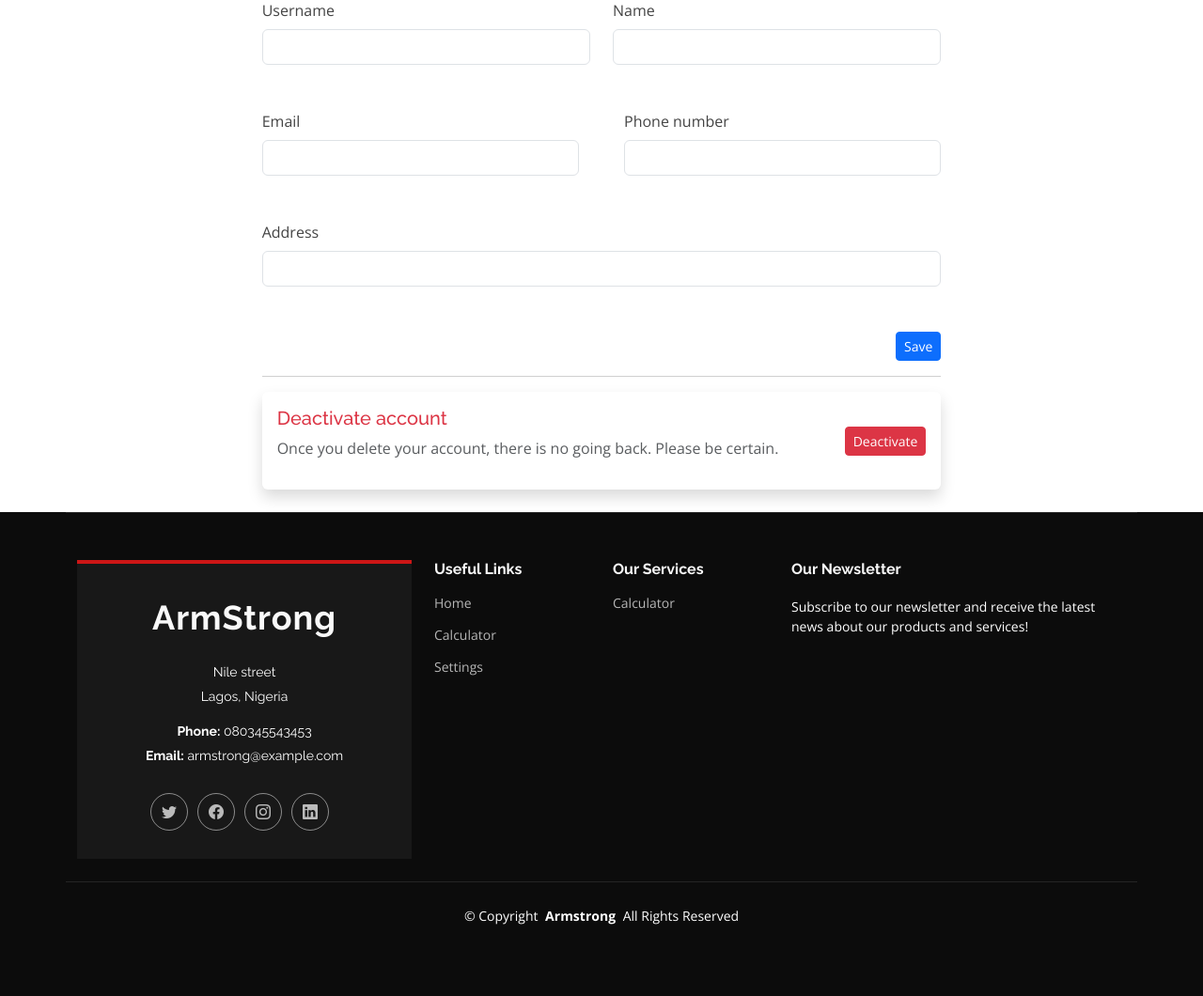
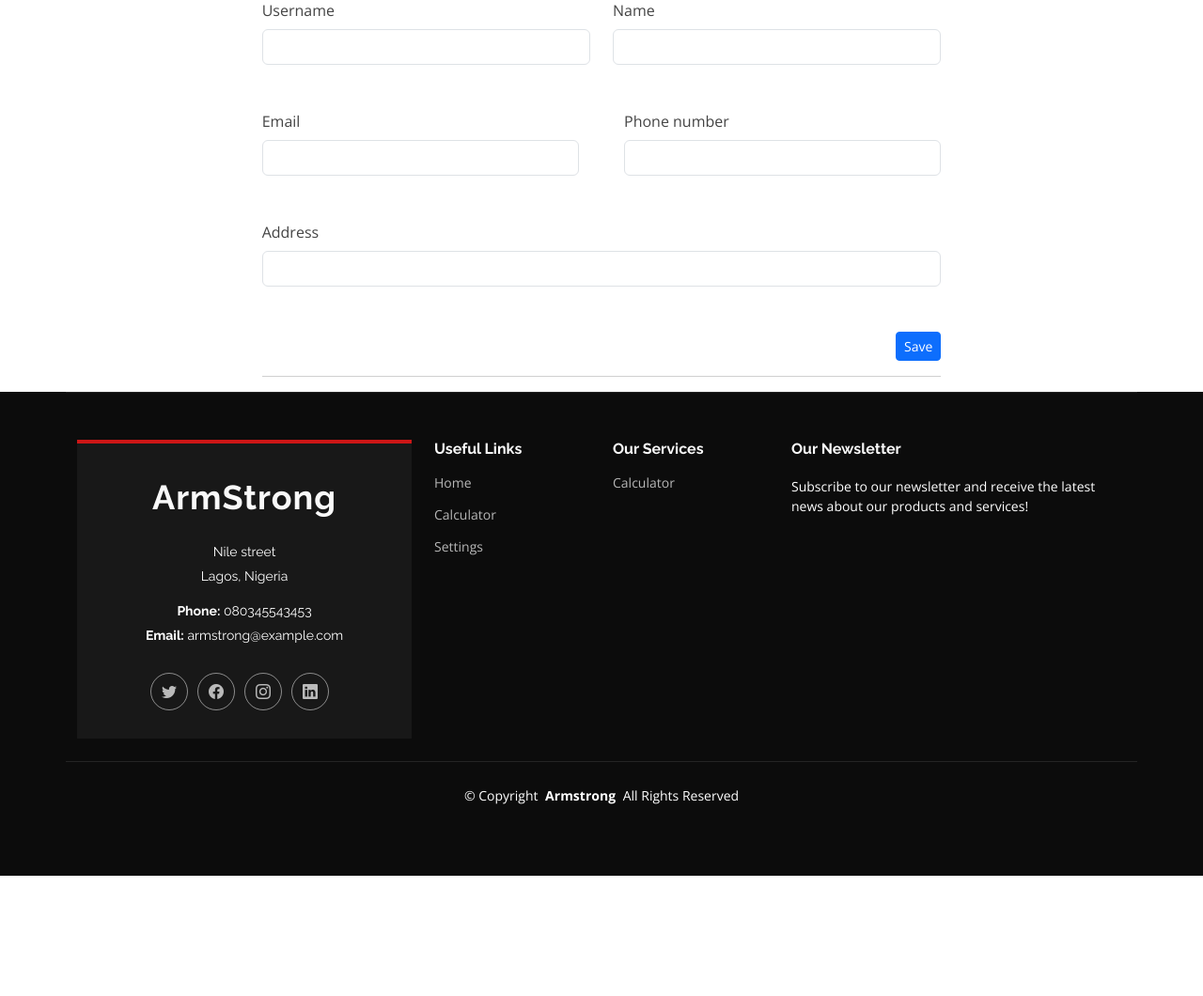
Before and after one commit to Dominion002/armstrong_website, a Django app: template template/profile.html in a window 1280 px wide. Shown: the part 145-1205 px from the top of the page at 94% size. After the commit the page ends 1077 px from the top, so only its background shows below. Run offline with Django 4.2, Linux system fonts and the light colour scheme; the template is opened without the code that fills it: values that come from a table or form of the project are taken from there, others are empty; some libraries are stand-ins or nearby versions.

Commit message:
Initial commit

```diff
--- a/armstrong/urls.py
+++ b/armstrong/urls.py
@@ -11,3 +11,5 @@ urlpatterns = [
      path('check_armstrongRange/', views.check_armstrongRange, name='check_armstrongRange'),
      path('history/', views.user_history, name='user_history'),
     ]
+
+handler404 = ('armstrong.views.handling_404')
--- a/armstrong_website/settings.py
+++ b/armstrong_website/settings.py
@@ -48,6 +48,7 @@ MIDDLEWARE = [
     'django.contrib.auth.middleware.AuthenticationMiddleware',
     'django.contrib.messages.middleware.MessageMiddleware',
     'django.middleware.clickjacking.XFrameOptionsMiddleware',
+    # 'armstrong_website.middleware.LoginRequiredMiddleware',
 ]
 
 ROOT_URLCONF = 'armstrong_website.urls'
@@ -123,3 +124,7 @@ STATICFILES_DIRS = (os.path.join(BASE_DIR,"static"),)
 # https://docs.djangoproject.com/en/4.2/ref/settings/#default-auto-field
 
 DEFAULT_AUTO_FIELD = 'django.db.models.BigAutoField'
+
+# specific url
+LOGIN_URL = 'login'
+LOGIN_EXEMPT_URL=('logout','register','login','sendFeedback',"","check-armstrong","check_armstrongRange")
--- /dev/null
+++ b/template/404.html
@@ -0,0 +1 @@
+<h1>Page Not found </h1>
--- a/template/index.html
+++ b/template/index.html
@@ -46,7 +46,7 @@
     <!-- Hero Section -->
     <section id="hero" class="hero section">
 
-      <img src="assets/img/hero-bg.jpg" alt="" data-aos="fade-in">
+      <img src="{% static 'assets/img/maths.jpg' %}" alt="" data-aos="fade-in">
 
       <div class="container" data-aos="fade-up" data-aos-delay="50">
         <div class="row justify-content-start">
--- a/template/profile.html
+++ b/template/profile.html
@@ -93,25 +93,7 @@
 
               <hr class="my-10" />
               <!-- Individual switch cards -->
-              <div class="row g-6">
 
-                <div class="col-md-12">
-                  <div class="card shadow border-0">
-                    <div class="card-body d-flex align-items-center">
-                      <div>
-                        <h5 class="text-danger mb-2">Deactivate account</h5>
-                        <p class="text-sm text-muted">
-                          Once you delete your account, there is no going back. Please be certain.
-                        </p>
-                      </div>
-                      <div class="ms-auto">
-                        <button type="button" class="btn btn-sm btn-danger">Deactivate</button>
-                      </div>
-                    </div>
-                  </div>
-                  &nbsp;
-                </div>
-              </div>
             </div>
           </div>
         </div>
```
Also changed, not shown: armstrong/decorators.py (+9 -0 lines), armstrong/views.py (+15 -3 lines), armstrong_website/middleware.py (added, +31 -0 lines), db.sqlite3, static/assets/img/maths.jpg (added), static/assets/img/maths2.jpg (added).
